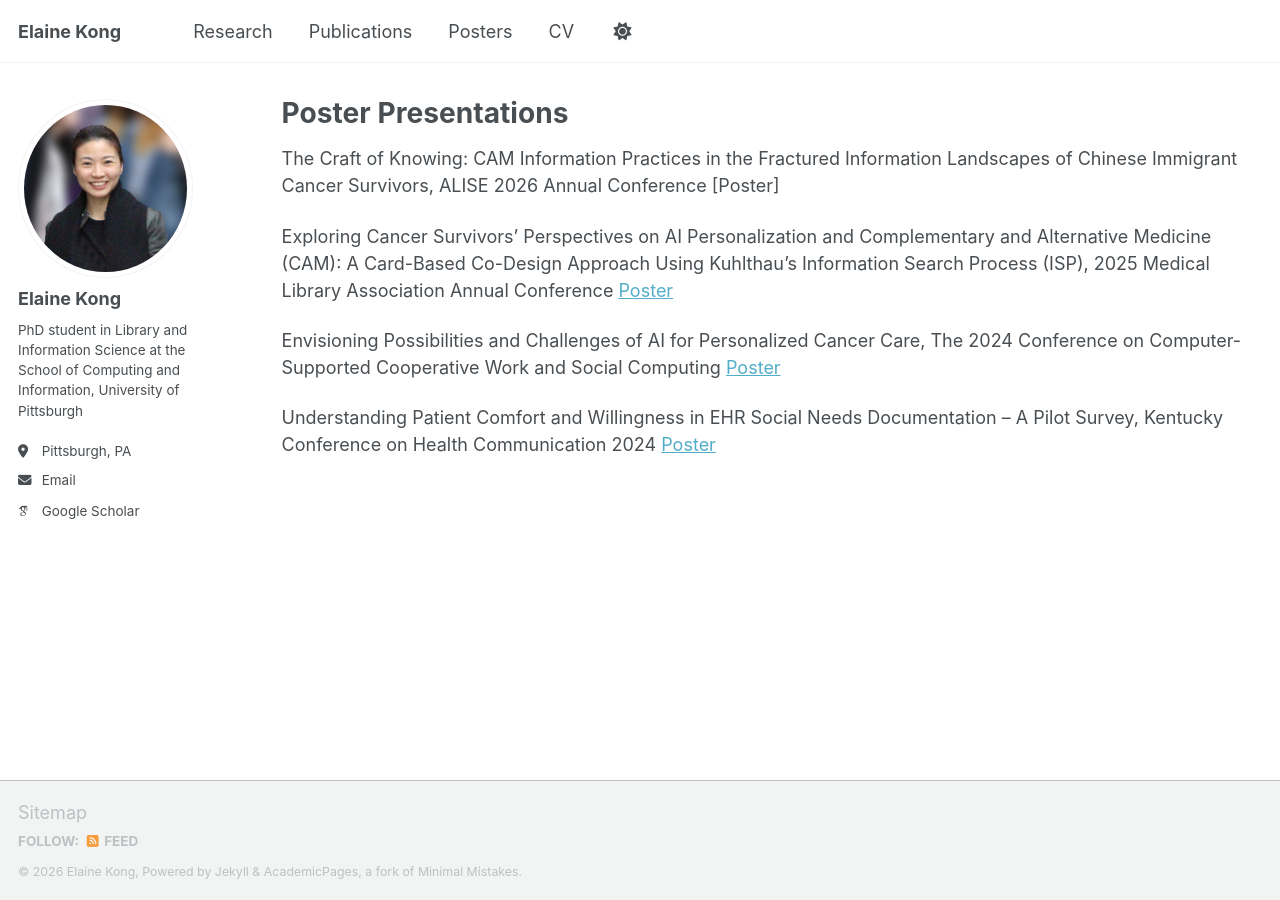
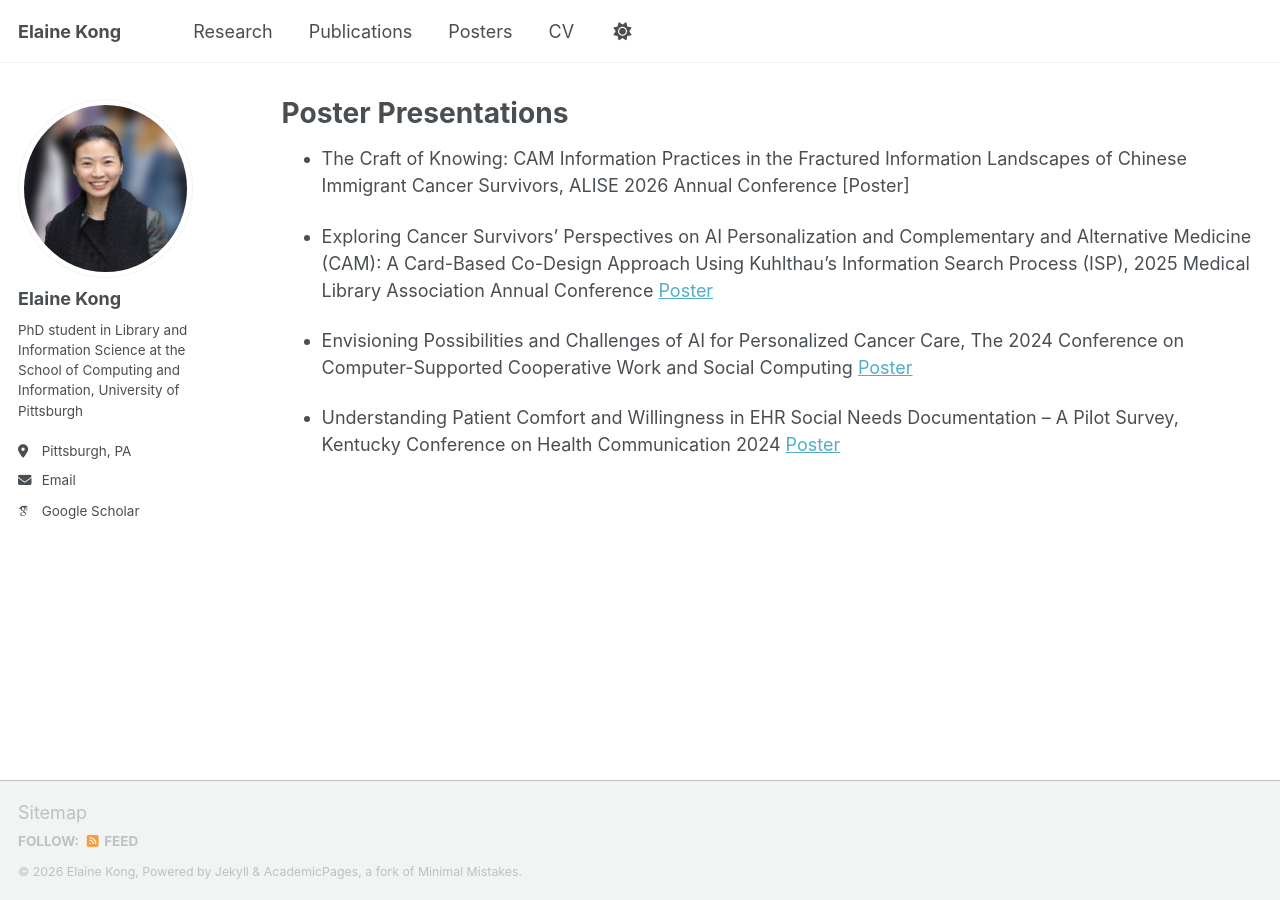
Before and after one commit to elainewskong/elainewskong.github.io, a Jekyll site: the page built from _pages/talks.md, in a window 1280 px wide. Built offline with Jekyll 4.4.1, drawn with Linux system fonts in a browser that asks for light colours; some web fonts are replaced; a script that is not in the unit is left out.

```diff
--- a/_pages/talks.md
+++ b/_pages/talks.md
@@ -6,13 +6,13 @@ author_profile: true
 ---
 
 
-The Craft of Knowing: CAM Information Practices in the Fractured Information Landscapes of Chinese Immigrant Cancer Survivors, ALISE 2026 Annual Conference [Poster]<!--(/images/alise.jpg)-->
+* The Craft of Knowing: CAM Information Practices in the Fractured Information Landscapes of Chinese Immigrant Cancer Survivors, ALISE 2026 Annual Conference [Poster]<!--(/images/alise.jpg)-->
 
-Exploring Cancer Survivors’ Perspectives on AI Personalization and Complementary and Alternative Medicine (CAM): A Card-Based Co-Design Approach Using Kuhlthau’s Information Search Process (ISP), 2025 Medical Library Association Annual Conference [Poster](/images/mla.jpg)
+* Exploring Cancer Survivors’ Perspectives on AI Personalization and Complementary and Alternative Medicine (CAM): A Card-Based Co-Design Approach Using Kuhlthau’s Information Search Process (ISP), 2025 Medical Library Association Annual Conference [Poster](/images/mla.jpg)
 
-Envisioning Possibilities and Challenges of AI for Personalized Cancer Care, The 2024 Conference on Computer-Supported Cooperative Work and Social Computing [Poster](/images/cscw.jpg)
+* Envisioning Possibilities and Challenges of AI for Personalized Cancer Care, The 2024 Conference on Computer-Supported Cooperative Work and Social Computing [Poster](/images/cscw.jpg)
 
-Understanding Patient Comfort and Willingness in EHR Social Needs Documentation – A Pilot Survey, Kentucky Conference on Health Communication 2024 [Poster](/images/kchc.jpg)
+* Understanding Patient Comfort and Willingness in EHR Social Needs Documentation – A Pilot Survey, Kentucky Conference on Health Communication 2024 [Poster](/images/kchc.jpg)
 
 
 
```
